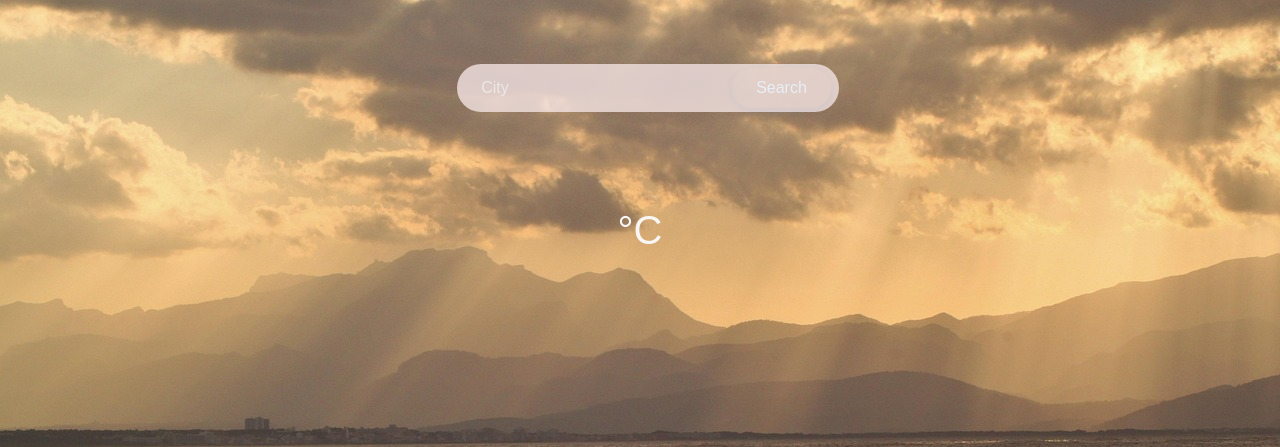
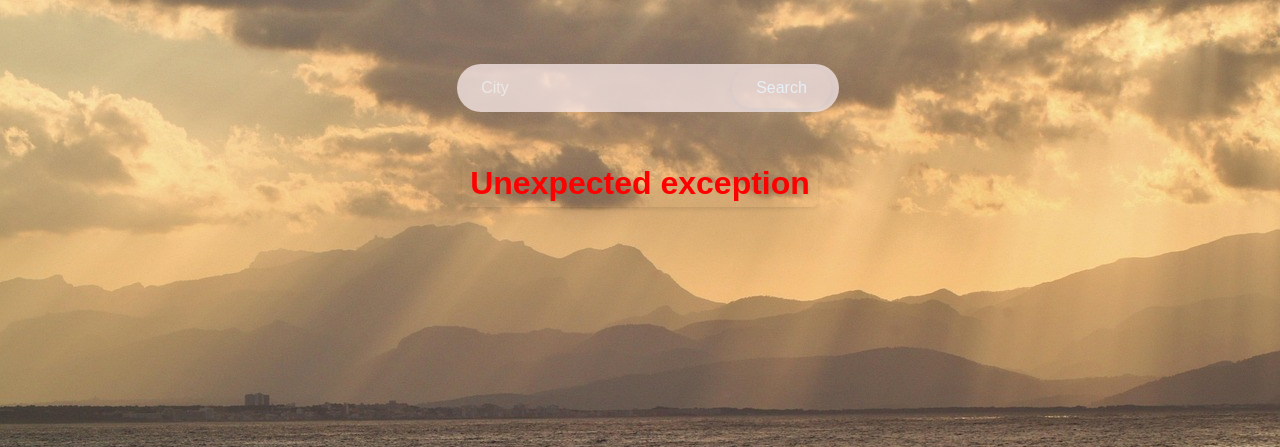
Before and after one commit to Faculty-of-Computing/SkyLo, a Flask app: page / in a window 1280 px wide. Shown: the top 447 px of the page. Run offline with Flask 3, Linux system fonts and the light colour scheme; data comes from the database, SQL or seed files in the repository; both versions use the stored data as it was after the commit; a database or web service that is not in the repository returns one stand-in record (values such as "Sample title"); data that the repository does not hold is empty.

Commit message:
Sloved some errors

```diff
--- a/app.py
+++ b/app.py
@@ -120,7 +120,7 @@
                 data = response.json()
                 # Check if the response is for a country, not a city
                 if data.get('sys') and not data.get('main'):
-                    weather = { 'error': 'City not a Country' }
+                    weather = { 'error': 'This is not a valid city' }
                     conn.close()
                     return render_template("index.html", weather=weather)
                 if data.get('main') and data.get('weather'):
--- a/static/css/style.css
+++ b/static/css/style.css
@@ -141,6 +141,18 @@
     border-left: 1px dotted #F0F0F0;
     padding-left: 1rem;
 }
+.error{
+    background-color: transparent;
+    color: red;
+    text-align: center;
+    font-size: 2rem;
+    font-weight: 600;
+    width: 30%;
+    margin-top: 1rem;
+    padding: 5px;
+    border-radius: 5px;
+    box-shadow: 0 2px 4px rgba(0, 0, 0, 0.1);
+}
 
 @keyframes icon {
     0% {
--- a/templates/index.html
+++ b/templates/index.html
@@ -17,7 +17,7 @@
                          <button type="submit" class="search-btn">Search</button>
                      </div>
                  </form>
-                 {% if weather %}
+                 {% if weather and not weather.error %}
                  <div class="weather">
                      <div class="temperature">
                          <span class="num">{{weather.temperature}}</span><span class="metrics">°C</span>
@@ -56,6 +56,11 @@
                      </div>
                  </div>
                  {% endif %}
+                 <div class="error">
+                     {% if weather and weather.error %}
+                     <p>{{ weather.error }}</p>
+                     {% endif %}
+                 </div>
              </div>
          </main>
 
```
Also changed, not shown: weather.db, 2 other files.
